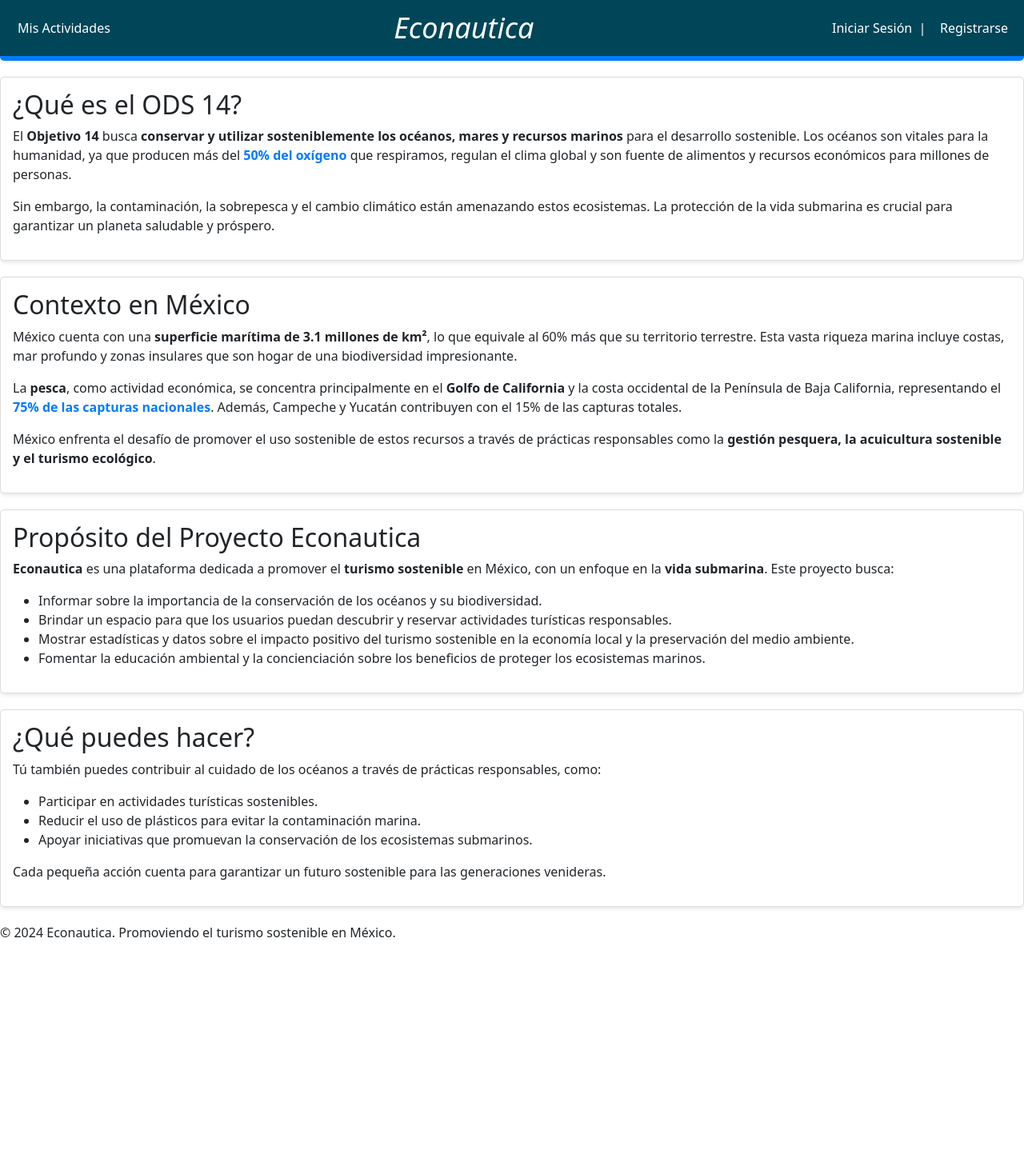
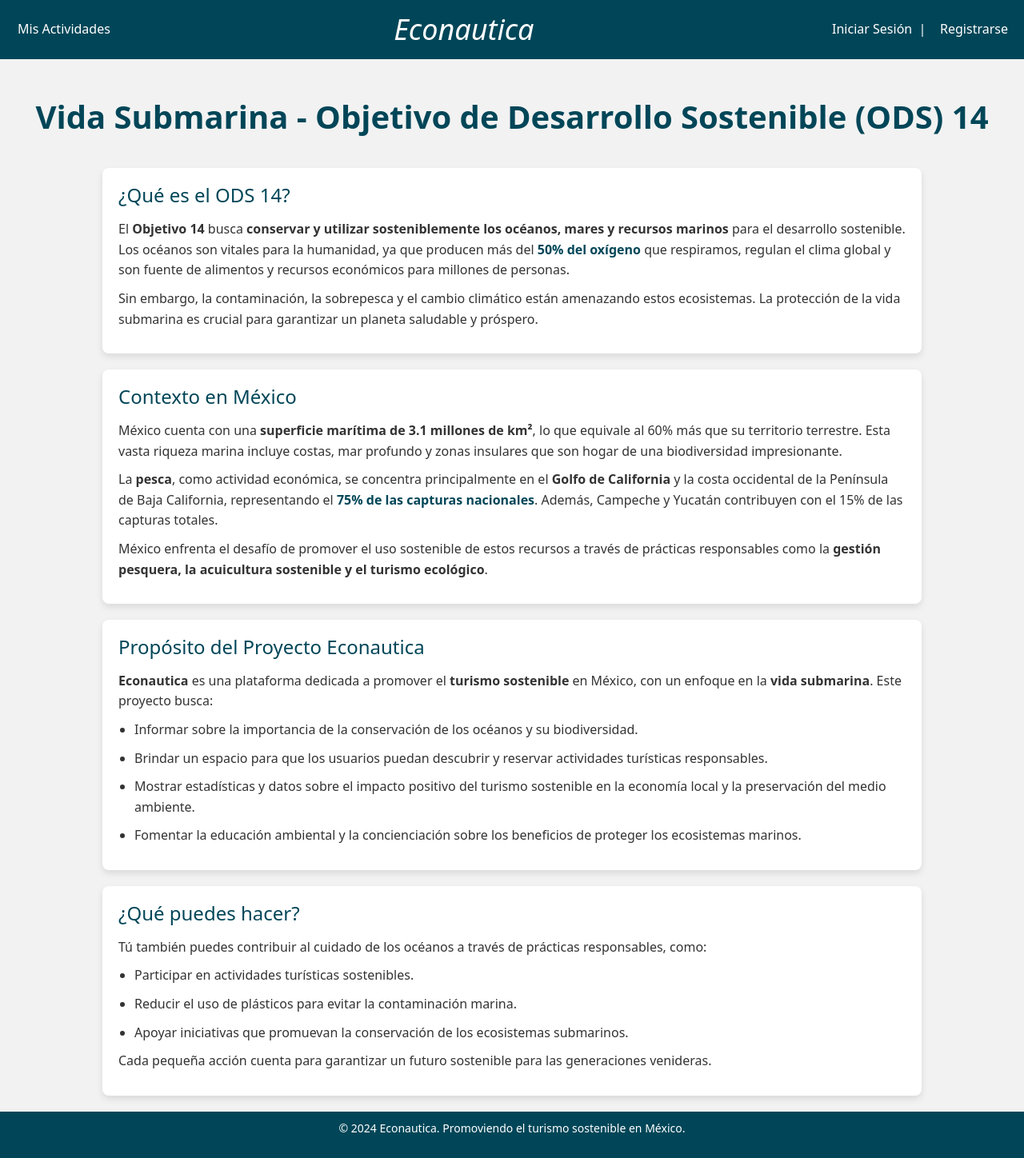
Before and after one commit to erickGtz/econautica, a PHP site: page /frontend/views/view_info.html in a window 1280 px wide. Shown: the whole page at 80% size. Before the commit the page ends 1172 px from the top, so only its background shows below. Run offline with PHP 8.4, Linux system fonts and the light colour scheme.

Commit message:
Estilos añadidos: view_encuesta y view_info

```diff
--- a/backend/myapi/Read_Act/Read_Activity.php
+++ b/backend/myapi/Read_Act/Read_Activity.php
@@ -34,7 +34,7 @@
     public function single($id)
     {
         if (isset($id)) {
-            if ($result = $this->conexion->query("SELECT * FROM actividades WHERE ID = {$id}")) {
+            if ($result = $this->conexion->query("SELECT * FROM actividades WHERE id = {$id}")) {
                 $row = $result->fetch_assoc();
 
                 if (!is_null($row)) {
--- /dev/null
+++ b/css/info-style.css
@@ -0,0 +1,94 @@
+/* Estilos generales */
+body {
+    background-color: #F2F2F2;
+    color: #333;
+    line-height: 1.6;
+    margin: 0;
+    padding: 0;
+}
+
+/* Espaciado general del contenido */
+.container {
+    margin: 20px auto;
+    padding: 20px;
+    max-width: 1200px;
+}
+
+/* Estilo del encabezado */
+header {
+    background-color: #F2F2F2;
+
+    padding: 20px;
+    text-align: center;
+    border-radius: 8px;
+    margin-bottom: 20px;
+}
+
+header h1 {
+  color: #004658;
+    margin: 0;
+    font-weight: bold;
+}
+
+/* Secciones */
+section {
+    background-color: #FFFFFF;
+    padding: 20px;
+    border-radius: 8px;
+    box-shadow: 0px 4px 8px rgba(0, 0, 0, 0.1);
+    margin: auto;
+    margin-bottom: 20px;
+    width: 80%;
+}
+
+section h2 {
+    color: #004658;
+    font-size: 24px;
+    margin-bottom: 15px;
+}
+
+section p, section li {
+    font-size: 16px;
+    margin-bottom: 10px;
+    color: #333;
+}
+
+section .highlight {
+    color: #004658;
+    font-weight: bold;
+}
+
+/* Listas */
+ul {
+    margin: 10px 0;
+    padding-left: 20px;
+}
+
+ul li {
+    list-style-type: disc;
+}
+
+/* Estilo del footer */
+footer {
+    text-align: center;
+    padding: 10px;
+    background-color: #004658;
+    color: #FFFFFF;
+    margin-top: 20px;
+    font-size: 14px;
+}
+
+/* Adaptabilidad */
+@media (max-width: 768px) {
+    header h1 {
+        font-size: 24px;
+    }
+
+    section h2 {
+        font-size: 20px;
+    }
+
+    section p, section li {
+        font-size: 14px;
+    }
+}
--- a/css/navbar-style.css
+++ b/css/navbar-style.css
@@ -8,6 +8,17 @@
     font-style: italic;
     font-size: 36px;
     color: #ffffff;
+}
+
+.navbar-title a {
+    font-style: italic;
+    color: #ffffff;
+    text-decoration: none;
+}
+
+.navbar-title a:hover {
+    color: #d0d0d0;
+    text-decoration: none;
 }
 
 .navbar-brand {
--- a/frontend/views/view_info.html
+++ b/frontend/views/view_info.html
@@ -4,52 +4,20 @@
     <meta charset="UTF-8">
     <meta name="viewport" content="width=device-width, initial-scale=1.0">
     <title>Econautica - Vida Submarina</title>
-    <style>
-        body {
-            font-family: Arial, sans-serif;
-            line-height: 1.6;
-            margin: 20px;
-            background-color: #f4f4f9;
-            color: #333;
-        }
-        header {
-            background: #007bff;
-            color: #fff;
-            padding: 10px 20px;
-            border-radius: 5px;
-        }
-
-        header h1{
-            color: #fff;
-        }
-        h1, h2 {
-            color: #0056b3;
-        }
-        section {
-            margin: 20px 0;
-            padding: 15px;
-            background: #fff;
-            border: 1px solid #ddd;
-            border-radius: 5px;
-            box-shadow: 0 2px 5px rgba(0, 0, 0, 0.1);
-        }
-        .highlight {
-            color: #007bff;
-            font-weight: bold;
-        }
-    </style>
     <link href="https://cdn.jsdelivr.net/npm/bootstrap@5.3.0-alpha1/dist/css/bootstrap.min.css" rel="stylesheet">
     <link rel="stylesheet" href="../../css/navbar-style.css">
+    <link rel="stylesheet" href="../../css/info-style.css">
+
 </head>
 <body>
-
+    <header>
     <div>
         <!-- Navbar -->
         <nav class="navbar navbar-expand-lg fixed-top">
             <div class="container-fluid">
                 <a class="nav-link" href="#">Mis Actividades</a>
                 <div class="navbar-collapse d-flex justify-content-center">
-                    <span class="navbar-title" style="font-style: italic;">Econautica</span>
+                    <span class="navbar-title"><a href="../../index.html">Econautica</a></span>
                 </div>
                 <div class="navbar-nav ml-auto">
                     <a class="nav-link" href="#">Iniciar Sesión</a>
@@ -59,8 +27,11 @@
             </div>
         </nav>
     </div>
+    <br>
+    <br>
+    <br>
+    <br>
 
-    <header>
         <h1>Vida Submarina - Objetivo de Desarrollo Sostenible (ODS) 14</h1>
     </header>
 
```
Also changed, not shown: css/encuesta-style.css (added, +96 -0 lines), css/index-style.css (+10 -0 lines), frontend/views/view_encuesta.html (+7 -29 lines), index.html (+3 -4 lines).
